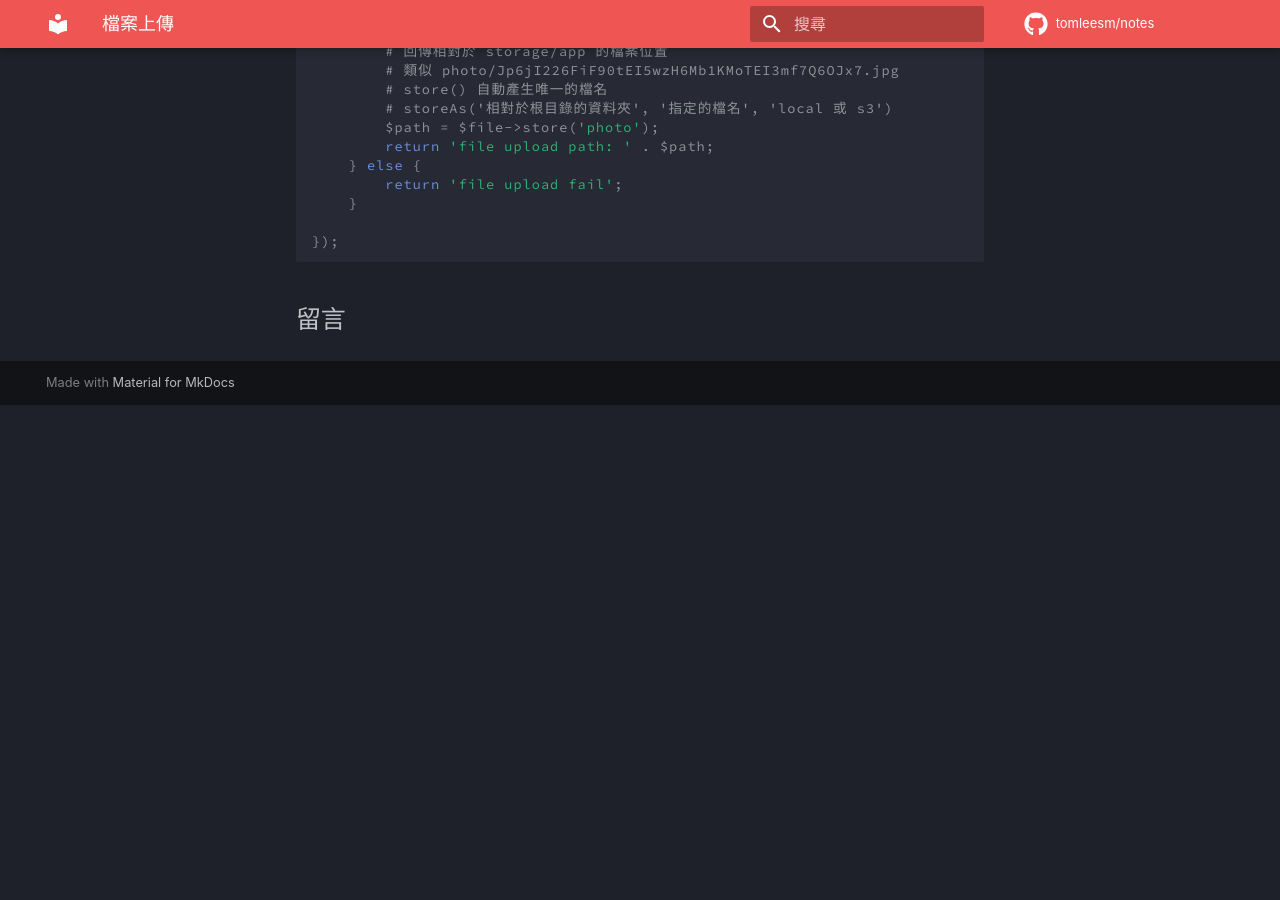
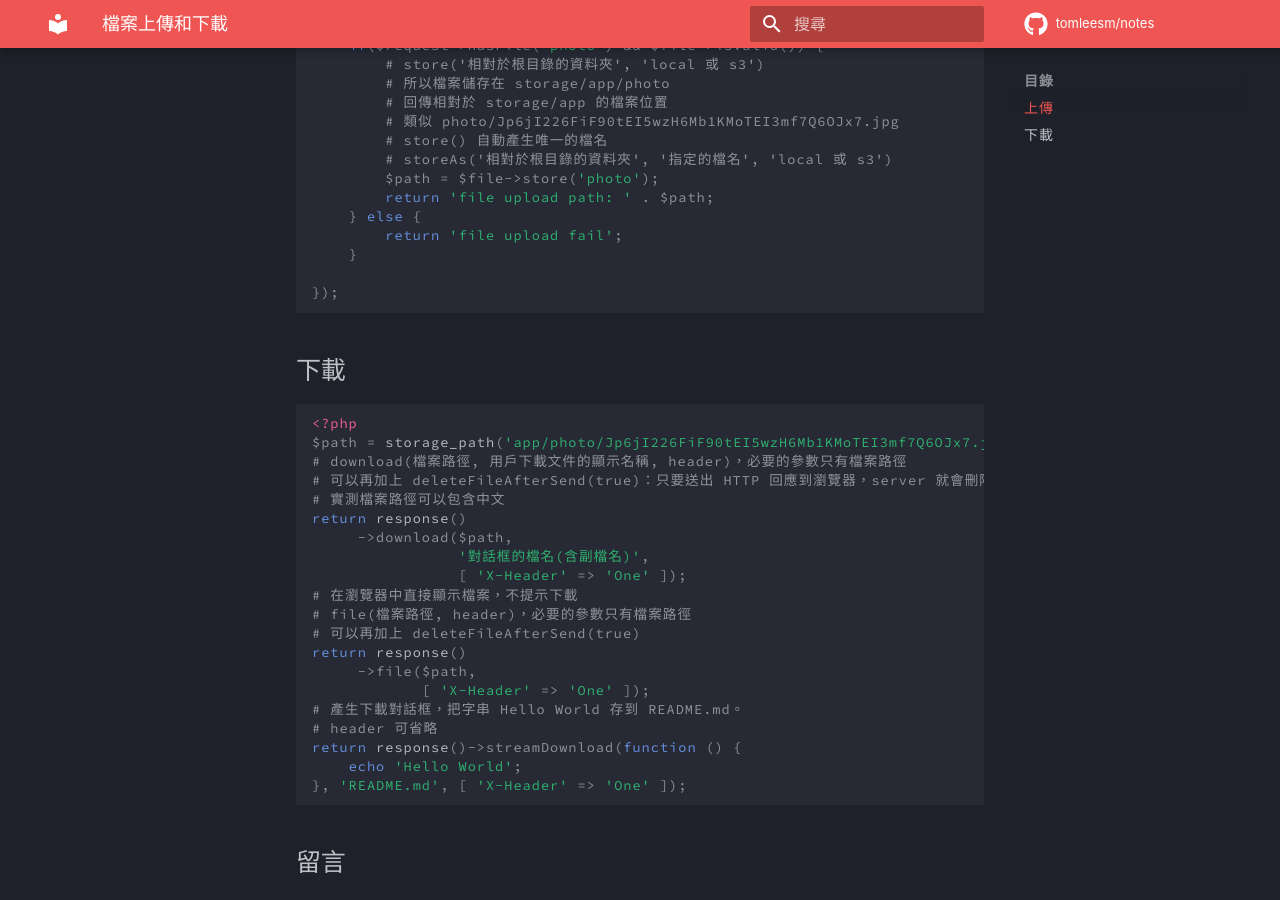
Before and after one commit to tomleesm/notes, an MkDocs documentation site: the page built from docs/laravel/file-upload-download.md, in a window 1280 px wide and 900 px high, scrolled down 715 px. Built offline with MkDocs 1.6.1 and Material for MkDocs 9.7.7, drawn with Linux system fonts in a browser that asks for light colours; comment, search, counter and statistics services are not loaded; before the commit the page ends 1120 px from its top, so only the background shows below that.

Commit message:
Laravel 檔案上傳加上下載

````diff
--- a/docs/laravel/file-upload.md
+++ b/docs/laravel/file-upload-download.md
@@ -1,4 +1,6 @@
-# 檔案上傳
+# 檔案上傳和下載
+
+## 上傳
 
 ``` php
 <?php
@@ -41,3 +43,28 @@ Route::post('file/upload', function(Request $request) {
 
 });
 ```
+
+## 下載
+
+``` php
+<?php
+$path = storage_path('app/photo/Jp6jI226FiF90tEI5wzH6Mb1KMoTEI3mf7Q6OJx7.jpg');
+# download(檔案路徑, 用戶下載文件的顯示名稱, header)，必要的參數只有檔案路徑
+# 可以再加上 deleteFileAfterSend(true)：只要送出 HTTP 回應到瀏覽器，server 就會刪除檔案
+# 實測檔案路徑可以包含中文
+return response()
+     ->download($path,
+                '對話框的檔名(含副檔名)',
+                [ 'X-Header' => 'One' ]);
+# 在瀏覽器中直接顯示檔案，不提示下載
+# file(檔案路徑, header)，必要的參數只有檔案路徑
+# 可以再加上 deleteFileAfterSend(true)
+return response()
+     ->file($path,
+            [ 'X-Header' => 'One' ]);
+# 產生下載對話框，把字串 Hello World 存到 README.md。
+# header 可省略
+return response()->streamDownload(function () {
+    echo 'Hello World';
+}, 'README.md', [ 'X-Header' => 'One' ]);
+```
````
